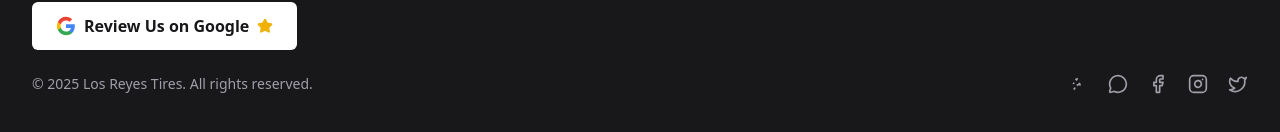
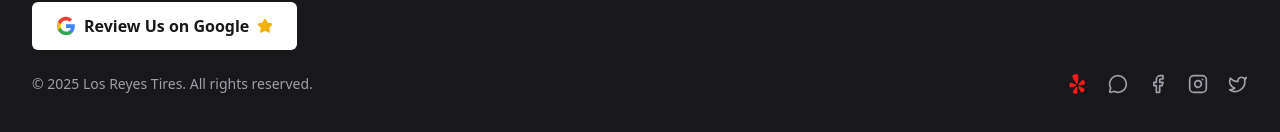
Before and after one commit to DRKM-001/losreyestires-online, a Next.js app: page / in a window 1280 px wide. Shown: the part 3175-3307 px from the top of the page. Built offline with nearby package versions, Linux system fonts and the light colour scheme; no server answers.

Commit message:
Use official Yelp burst logo in footer
- Replace custom YelpIcon component with official Yelp burst SVG from public/yelp_logos
- Remove unused YelpIcon import from Footer
- Official logo provides better brand consistency

Co-Authored-By: Warp <agent@warp.dev>

```diff
--- a/src/components/layout/Footer.tsx
+++ b/src/components/layout/Footer.tsx
@@ -2,7 +2,6 @@ import Link from 'next/link';
 import Image from 'next/image';
 import { Phone, Mail, MapPin, Facebook, Instagram, Twitter, MessageCircle, Star } from 'lucide-react';
 import { Separator } from '@/components/ui/separator';
-import { YelpIcon } from '@/components/icons/YelpIcon';
 import { GoogleIcon } from '@/components/icons/GoogleIcon';
 
 export function Footer() {
@@ -158,8 +157,14 @@ export function Footer() {
             © {new Date().getFullYear()} Los Reyes Tires. All rights reserved.
           </p>
           <div className="flex items-center gap-5">
-            <a href="https://www.yelp.com/biz/los-reyes-tire-shop-el-cajon" target="_blank" rel="noopener noreferrer" className="text-zinc-400 hover:text-red-500 transition-colors" aria-label="Yelp">
-              <YelpIcon className="h-5 w-5" />
+            <a href="https://www.yelp.com/biz/los-reyes-tire-shop-el-cajon" target="_blank" rel="noopener noreferrer" className="hover:opacity-80 transition-opacity" aria-label="Yelp">
+              <Image
+                src="/yelp_logos/Burst/yelp_burst.svg"
+                alt="Yelp"
+                width={20}
+                height={20}
+                className="h-5 w-5"
+              />
             </a>
             <a href="https://wa.me/16197299468" target="_blank" rel="noopener noreferrer" className="text-zinc-400 hover:text-red-500 transition-colors" aria-label="WhatsApp">
               <MessageCircle className="h-5 w-5" />
```
